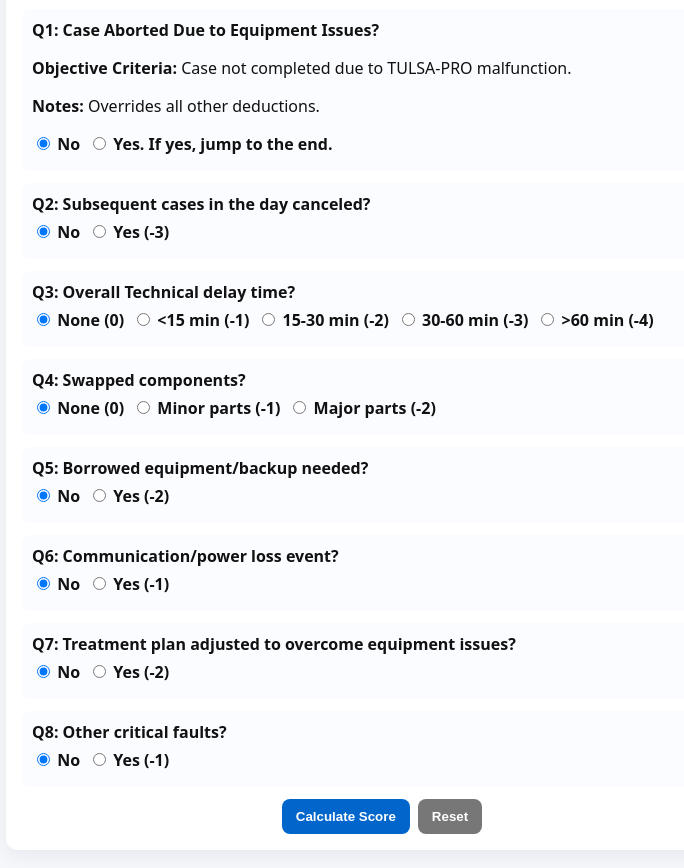
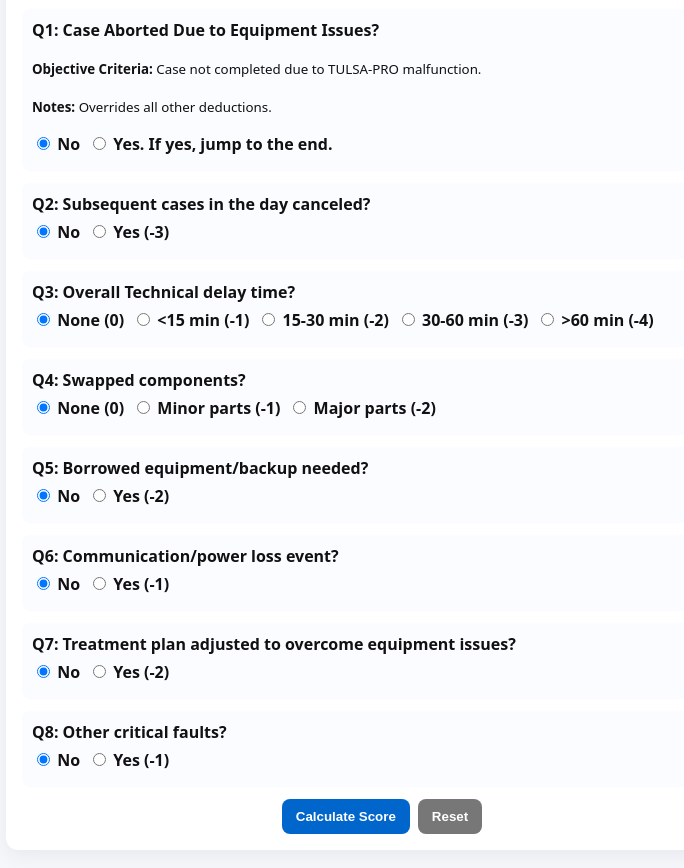
Before and after one commit to Forests77/Score_calculator, a plain HTML site: page index.html in a window 1280 px wide. Shown: the part 64-932 px from the top of the page, without its empty margins (258-942 px from the left). Drawn offline with Linux system fonts and the light colour scheme.

Commit message:
Update index.html

```diff
--- a/index.html
+++ b/index.html
@@ -25,9 +25,9 @@
 
     <!-- Q1 -->
     <div class="question">
-      <label>Q1: Case Aborted Due to Equipment Issues?</label>
-      <p><strong>Objective Criteria:</strong> Case not completed due to TULSA-PRO malfunction.</p>
-      <p><strong>Notes:</strong> Overrides all other deductions.</p>
+     <label><strong>Q1: Case Aborted Due to Equipment Issues?</strong></label>
+     <p><small><strong>Objective Criteria:</strong> Case not completed due to TULSA-PRO malfunction.</small></p>
+     <p><small><strong>Notes:</strong> Overrides all other deductions.</small></p>
       <div class="row">
         <label><input type="radio" name="q1" value="no" checked> No</label>
         <label><input type="radio" name="q1" value="yes"> Yes. If yes, jump to the end.</label>
```
